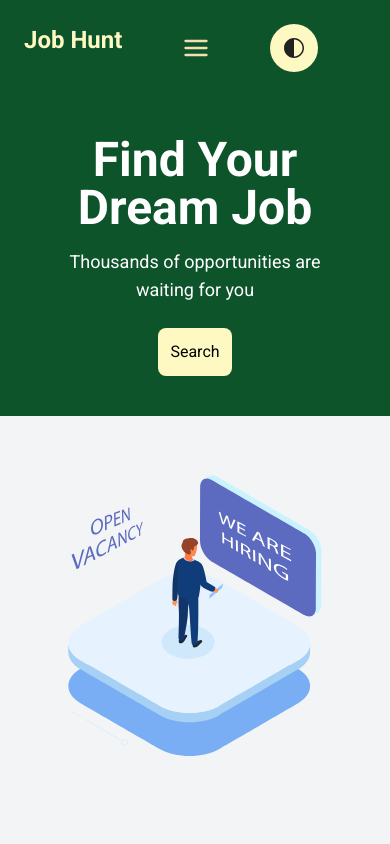
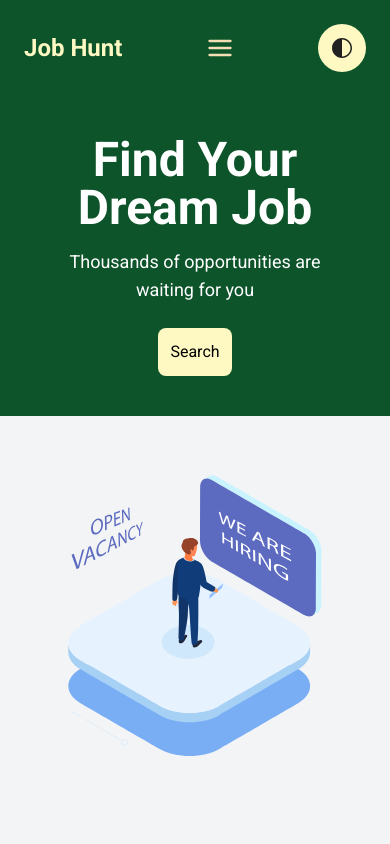
Before and after one commit to 737Manoj/Job-Hunt-Frontend, a React (Vite) app: page / in a window 390 px wide. Shown: the top 844 px of the page. Built offline with nearby package versions, Linux system fonts and the light colour scheme.

Commit message:
fixed responsiveness

```diff
--- a/src/components/Header.jsx
+++ b/src/components/Header.jsx
@@ -22,7 +22,7 @@ const Header = () => {
     return (
         <header className="bg-green-900 p-6 sticky top-0 left-0 w-full z-10">
             <div className="container mx-auto flex justify-between items-center">
-                <div className=" flex max-sm:gap-15">
+
                 {/* Logo */}
                 <h1 className="text-yellow-100 text-2xl font-semibold">Job Hunt</h1>
 
@@ -55,7 +55,7 @@ const Header = () => {
                 {/* Dark Mode Button */}
                 <DarkThemeButton handleButtonClick={handleButtonClick} className="dark-theme-button hidden md:block" />
             </div>
-            </div>
+
 
             {/* Popup Message */}
             {isPopupVisible && (
```
